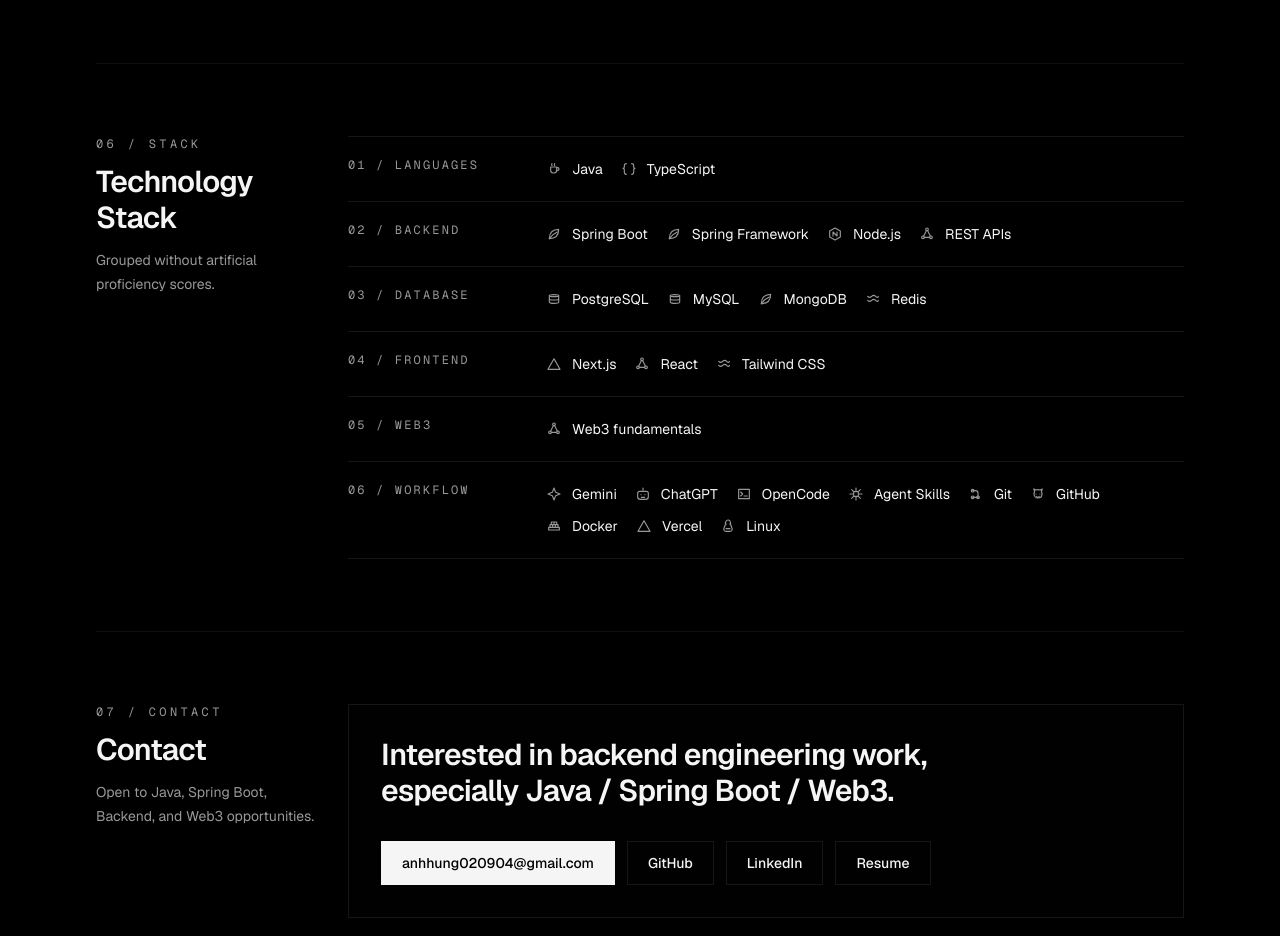
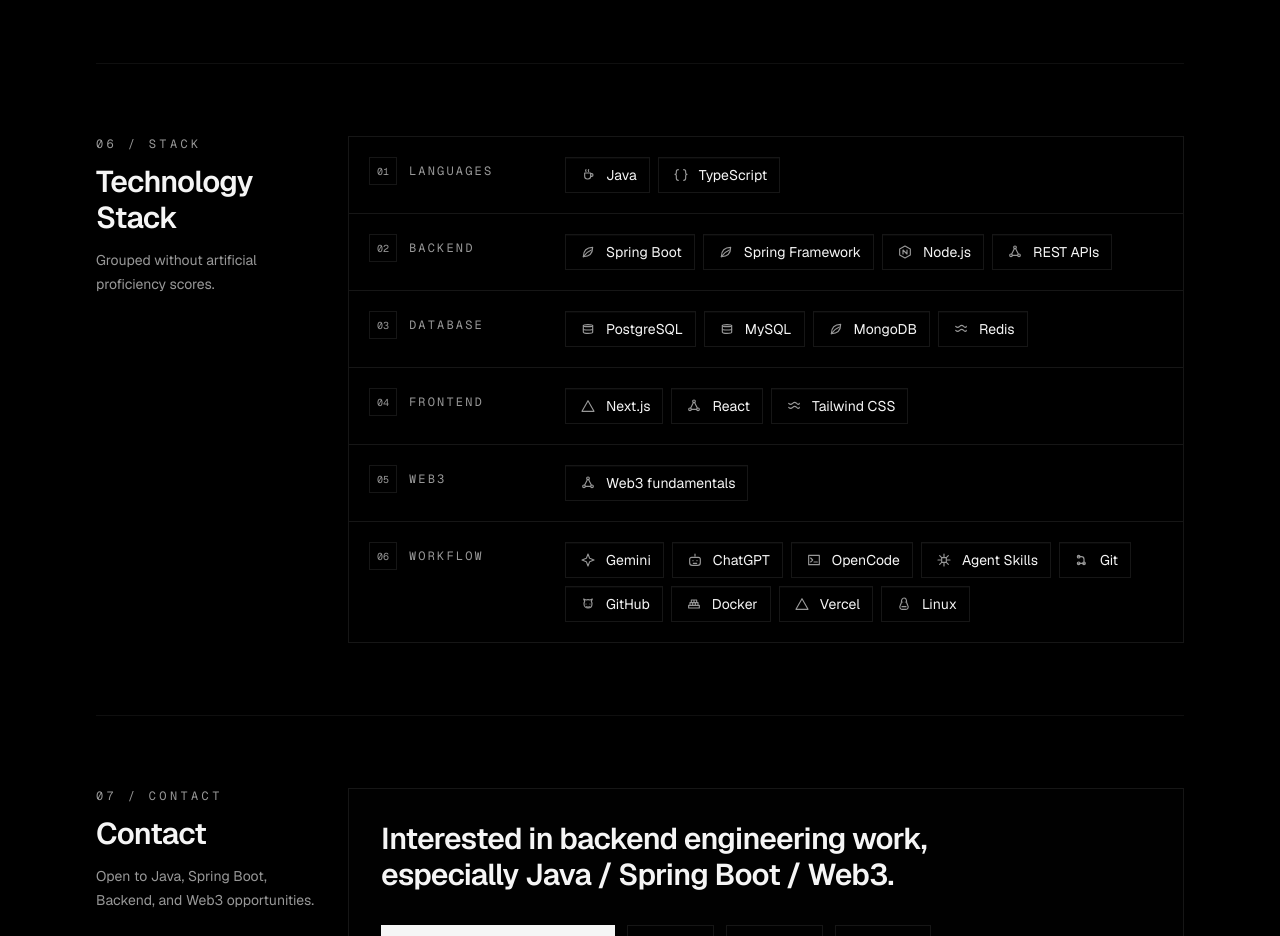
Before and after one commit to DarqPL/hungportfolio, a Next.js app: page / in a window 1280 px wide. Shown: the part 1380-2316 px from the top of the page. Built offline with nearby package versions, Linux system fonts and the light colour scheme; no server answers.

Commit message:
style: refine stack item frames

```diff
--- a/src/components/sections/stack-section.tsx
+++ b/src/components/sections/stack-section.tsx
@@ -14,15 +14,26 @@
       title="Technology Stack"
       description="Grouped without artificial proficiency scores."
     >
-      <div className="divide-y divide-border border-y border-border">
+      <div className="overflow-hidden border border-border bg-card/30">
         {stackGroups.map((group, index) => (
-          <article key={group.id} className="grid gap-4 py-5 sm:grid-cols-[180px_1fr] sm:items-start">
-            <h3 className="font-mono text-xs uppercase tracking-[0.18em] text-muted-foreground">
-              {String(index + 1).padStart(2, "0")} / {group.label}
-            </h3>
-            <ul className="flex flex-wrap gap-x-4 gap-y-2">
+          <article
+            key={group.id}
+            className="grid gap-4 border-b border-border px-4 py-5 transition-colors last:border-b-0 hover:bg-secondary/35 sm:grid-cols-[180px_1fr] sm:items-start sm:px-5"
+          >
+            <div className="flex items-center gap-3">
+              <span className="grid size-7 shrink-0 place-items-center border border-border bg-background font-mono text-[10px] text-muted-foreground">
+                {String(index + 1).padStart(2, "0")}
+              </span>
+              <h3 className="font-mono text-xs uppercase tracking-[0.18em] text-muted-foreground">
+                {group.label}
+              </h3>
+            </div>
+            <ul className="flex flex-wrap gap-2">
               {group.items.map((item) => (
-                <li key={item.name} className="group inline-flex items-center gap-2 text-sm leading-6 text-foreground">
+                <li
+                  key={item.name}
+                  className="group inline-flex min-h-9 items-center gap-2 border border-border bg-background/70 px-3 text-sm leading-6 text-foreground shadow-[inset_0_1px_0_rgba(255,255,255,0.03)] transition-colors hover:border-muted-foreground hover:bg-secondary"
+                >
                   <StackIcon icon={item.icon} label={item.name} />
                   <span>{item.name}</span>
                 </li>
```
